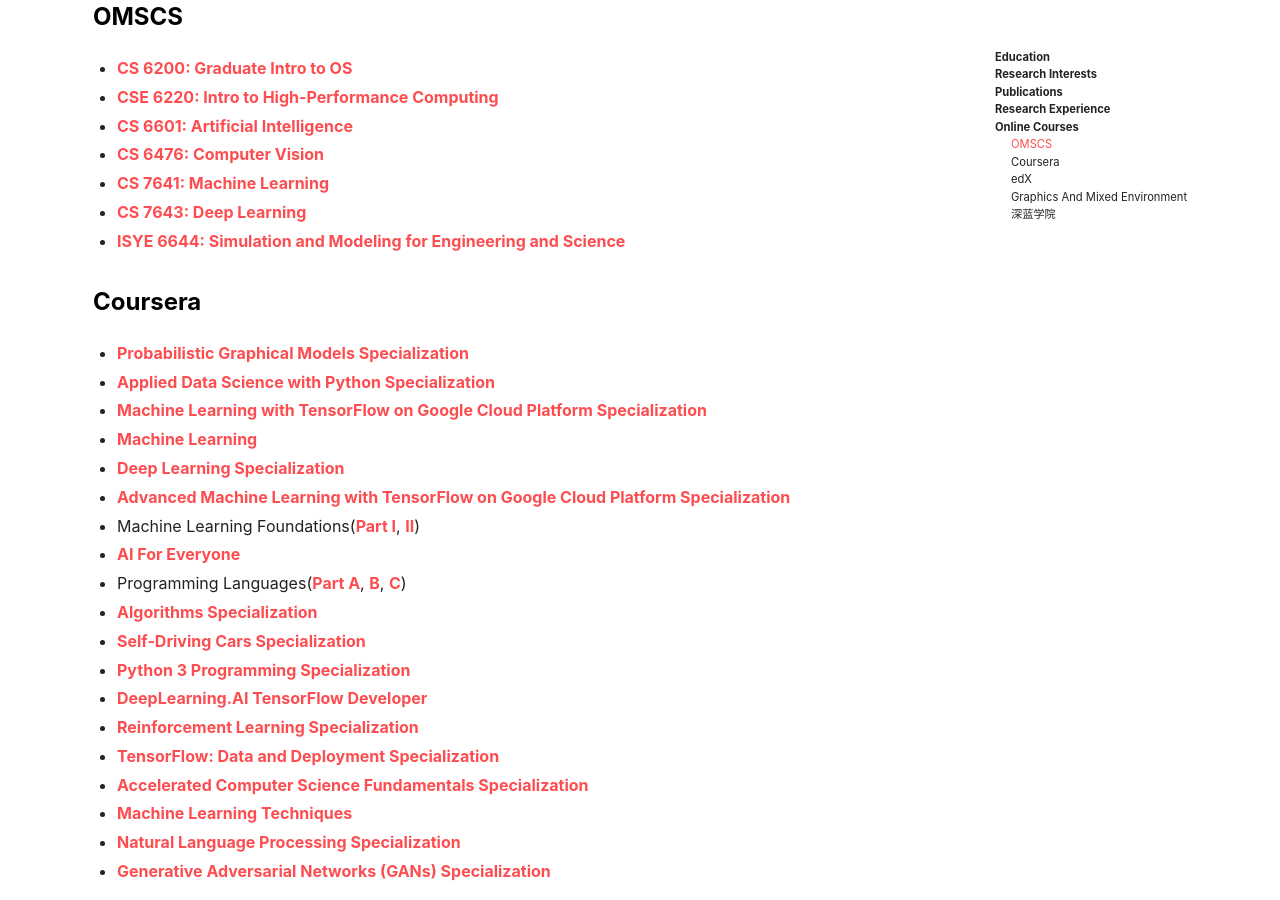
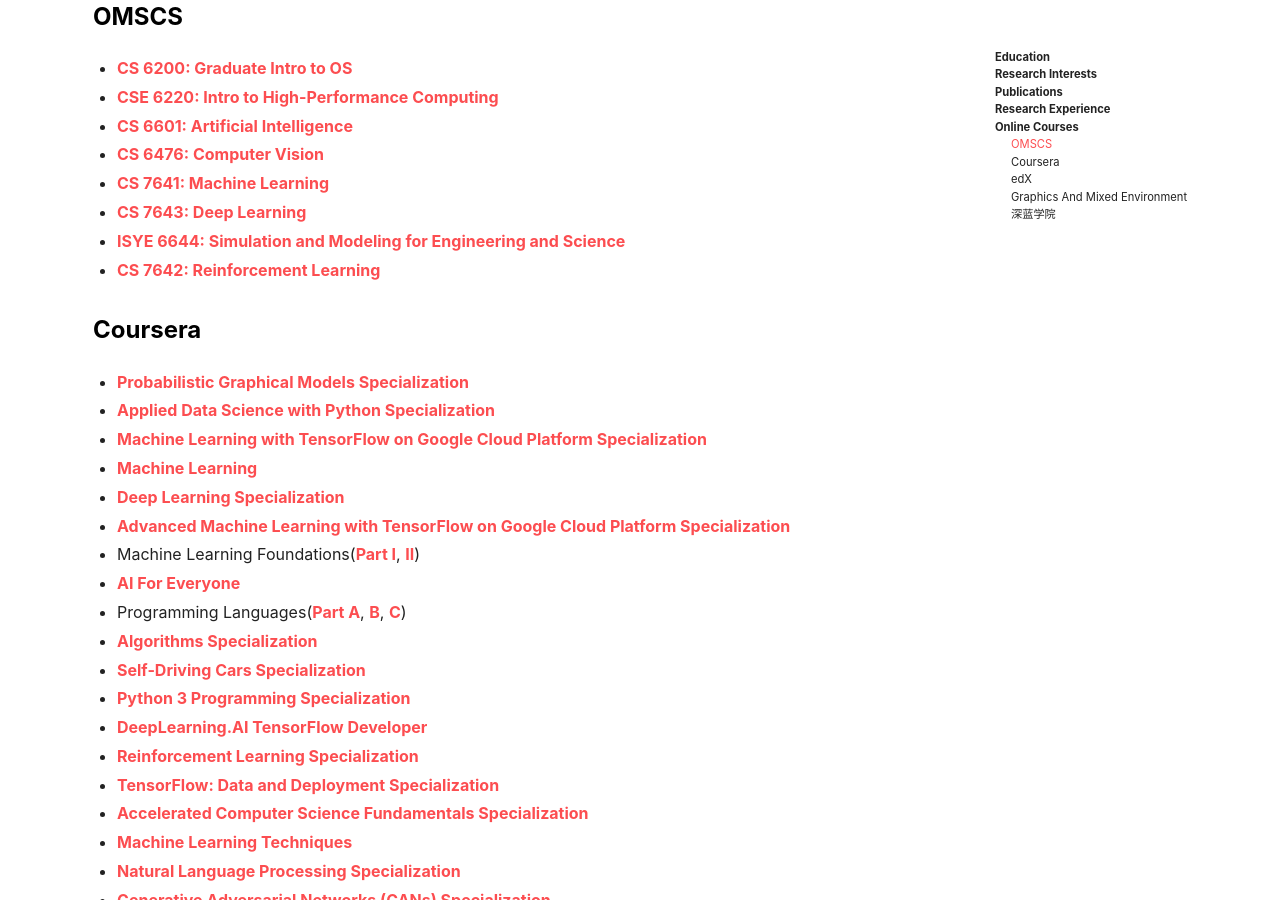
Before and after one commit to peng00bo00/peng00bo00_previous_blog, a Jekyll site: the page built from about.md, in a window 1280 px wide and 900 px high, scrolled down 2770 px. Built offline with Jekyll 4.4.1, drawn with Linux system fonts in a browser that asks for light colours; nearby versions of some CDN libraries.

Commit message:
Update about.md

```diff
--- a/about.md
+++ b/about.md
@@ -141,6 +141,7 @@
 - [CS 7641: Machine Learning](https://omscs.gatech.edu/cs-7641-machine-learning)
 - [CS 7643: Deep Learning](https://omscs.gatech.edu/cs-7643-deep-learning)
 - [ISYE 6644: Simulation and Modeling for Engineering and Science](https://omscs.gatech.edu/isye-6644-simulation-and-modeling-engineering-and-science)
+- [CS 7642: Reinforcement Learning](https://omscs.gatech.edu/cs-7642-reinforcement-learning)
 
 ### Coursera
 
```
